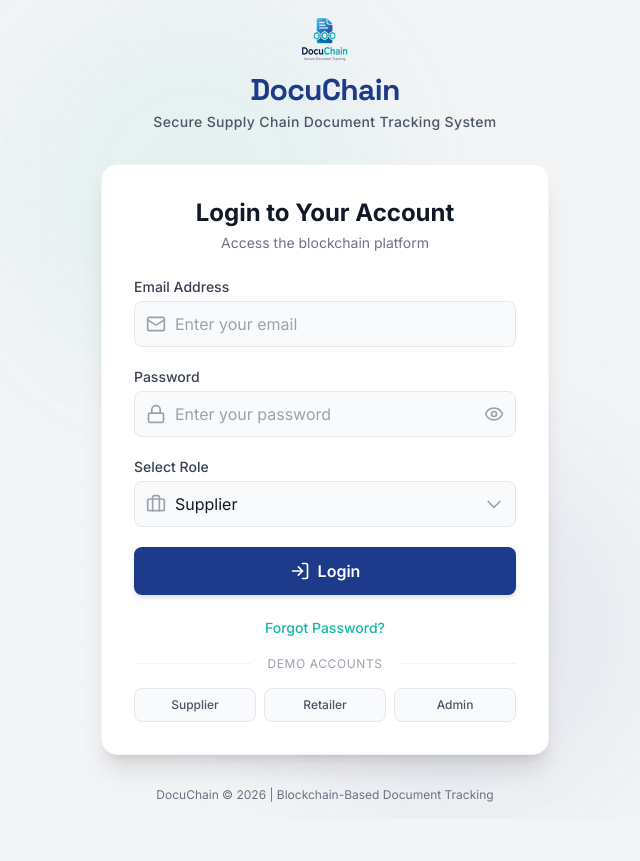
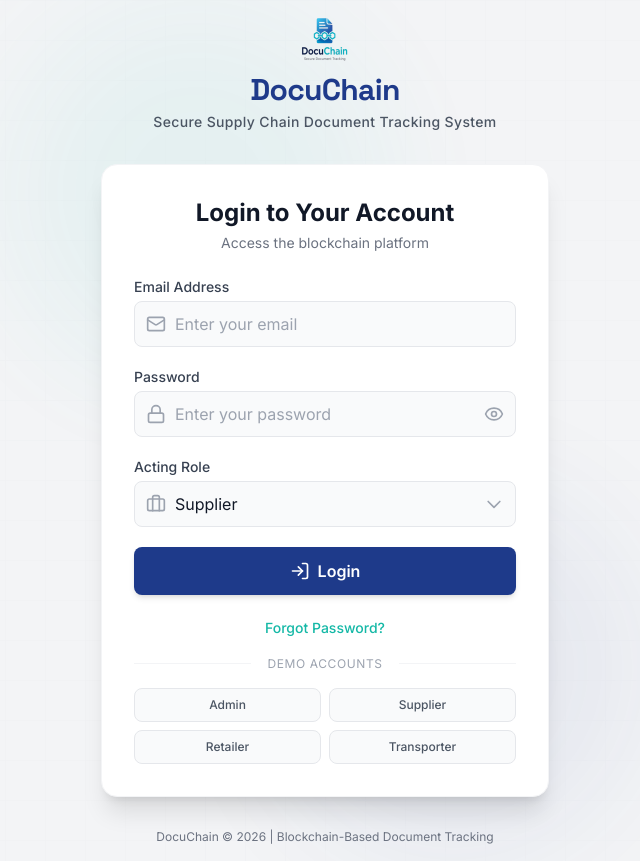
Before and after one commit to devsimonwaweru/ducochain, a React (Vite) app: page /login in a window 1280 px wide. Shown: the whole page, without its empty margins (315-955 px from the left). Before the commit the page ends 819 px from the top, so only its background shows below. Built offline with nearby package versions, Linux system fonts and the light colour scheme.

Commit message:
Feat:authetication

```diff
--- a/src/App.tsx
+++ b/src/App.tsx
@@ -1,4 +1,6 @@
 import { BrowserRouter as Router, Routes, Route, Navigate } from 'react-router-dom';
+import { AuthProvider } from './context/AuthContext';
+import ProtectedRoute from './components/common/ProtectedRoute';
 import LoginPage from './pages/LoginPage';
 import Dashboard from './pages/Dashboard';
 import UploadDocument from './pages/UploadDocument';
@@ -8,36 +10,68 @@ import BlockchainLedger from './pages/BlockchainLedger';
 import Reports from './pages/Reports';
 import UserManagement from './pages/UserManagement';
 import Settings from './pages/Settings';
-import InstallPrompt from './components/InstallPrompt'; // Import the component
+import InstallPrompt from './components/InstallPrompt';
 
 function App() {
   return (
-    <Router>
-      <Routes>
-        <Route path="/" element={<Navigate to="/login" replace />} />
-        <Route path="/login" element={<LoginPage />} />
-        <Route path="/dashboard" element={<Dashboard />} />
-        <Route path="/upload" element={<UploadDocument />} />
-        <Route path="/records" element={<DocumentRecords />} />
-        <Route path="/verify" element={<VerifyDocument />} />
-        <Route path="/ledger" element={<BlockchainLedger />} />
-        <Route path="/reports" element={<Reports />} />
-        <Route path="/users" element={<UserManagement />} />
-        <Route path="/settings" element={<Settings />} />
+    <AuthProvider>
+      <Router>
+        <Routes>
+          {/* Public Route */}
+          <Route path="/login" element={<LoginPage />} />
 
-        <Route path="*" element={
-          <div className="min-h-screen flex items-center justify-center bg-gray-50">
-            <div className="text-center">
-              <h1 className="text-2xl font-bold text-gray-800">404 - Page Not Found</h1>
-              <a href="/login" className="text-secondary hover:underline mt-4 block">Go to Login</a>
-            </div>
-          </div>
-        } />
-      </Routes>
+          {/* Protected Routes */}
+          <Route path="/dashboard" element={<ProtectedRoute><Dashboard /></ProtectedRoute>} />
 
-      {/* Add the Download Popup here */}
-      <InstallPrompt />
-    </Router>
+          <Route path="/upload" element={
+            <ProtectedRoute allowedRoles={['Admin', 'Supplier']}>
+              <UploadDocument />
+            </ProtectedRoute>
+          } />
+
+          <Route path="/records" element={
+            <ProtectedRoute allowedRoles={['Admin', 'Supplier', 'Retailer', 'Transporter']}>
+              <DocumentRecords />
+            </ProtectedRoute>
+          } />
+
+          <Route path="/verify" element={
+            <ProtectedRoute allowedRoles={['Admin', 'Retailer']}>
+              <VerifyDocument />
+            </ProtectedRoute>
+          } />
+
+          <Route path="/ledger" element={
+            <ProtectedRoute allowedRoles={['Admin']}>
+              <BlockchainLedger />
+            </ProtectedRoute>
+          } />
+
+          <Route path="/reports" element={
+            <ProtectedRoute allowedRoles={['Admin', 'Retailer']}>
+              <Reports />
+            </ProtectedRoute>
+          } />
+
+          <Route path="/users" element={
+            <ProtectedRoute allowedRoles={['Admin']}>
+              <UserManagement />
+            </ProtectedRoute>
+          } />
+
+          <Route path="/settings" element={
+            <ProtectedRoute allowedRoles={['Admin']}>
+              <Settings />
+            </ProtectedRoute>
+          } />
+
+          {/* Redirects */}
+          <Route path="/" element={<Navigate to="/login" replace />} />
+          <Route path="*" element={<Navigate to="/login" replace />} />
+        </Routes>
+        <InstallPrompt />
+      </Router>
+    </AuthProvider>
   );
 }
 
--- /dev/null
+++ b/src/components/common/ProtectedRoute.tsx
@@ -0,0 +1,31 @@
+import React from 'react';
+import { Navigate } from 'react-router-dom';
+import { useAuth } from '../../context/AuthContext';
+
+interface ProtectedRouteProps {
+  children: React.ReactNode;
+  allowedRoles?: string[]; // Optional: if not provided, any logged in user can access
+}
+
+const ProtectedRoute: React.FC<ProtectedRouteProps> = ({ children, allowedRoles }) => {
+  const { user, isLoading } = useAuth();
+
+  if (isLoading) {
+    return <div className="min-h-screen flex items-center justify-center bg-gray-50">Loading...</div>;
+  }
+
+  if (!user) {
+    // User not logged in, redirect to Login
+    return <Navigate to="/login" replace />;
+  }
+
+  if (allowedRoles && !allowedRoles.includes(user.role)) {
+    // User logged in but doesn't have permission, redirect to Dashboard
+    // You could create a specific "Unauthorized" page, but redirecting to dashboard is cleaner for demos
+    return <Navigate to="/dashboard" replace />;
+  }
+
+  return <>{children}</>;
+};
+
+export default ProtectedRoute;
--- a/src/components/layout/Sidebar.tsx
+++ b/src/components/layout/Sidebar.tsx
@@ -1,26 +1,34 @@
 import React from 'react';
 import { NavLink } from 'react-router-dom';
-import {
-  LayoutDashboard, Upload, FileText, ShieldCheck, Blocks, PieChart, Users, Settings, X
-} from 'lucide-react';
+import { LayoutDashboard, Upload, FileText, ShieldCheck, Blocks, PieChart, Users, Settings, X } from 'lucide-react';
+import { useAuth } from '../../context/AuthContext';
 
 interface SidebarProps {
   isOpen: boolean;
   onClose: () => void;
 }
 
-const navItems = [
-  { name: 'Dashboard', href: '/dashboard', icon: LayoutDashboard },
-  { name: 'Upload Document', href: '/upload', icon: Upload },
-  { name: 'Document Records', href: '/records', icon: FileText },
-  { name: 'Verify Document', href: '/verify', icon: ShieldCheck },
-  { name: 'Blockchain Ledger', href: '/ledger', icon: Blocks },
-  { name: 'Reports', href: '/reports', icon: PieChart },
-  { name: 'User Management', href: '/users', icon: Users },
-  { name: 'Settings', href: '/settings', icon: Settings },
+// Define permissions for each nav item
+const navConfig = [
+  { name: 'Dashboard', href: '/dashboard', icon: LayoutDashboard, roles: ['Admin', 'Supplier', 'Retailer', 'Transporter'] },
+  { name: 'Upload Document', href: '/upload', icon: Upload, roles: ['Admin', 'Supplier'] },
+  { name: 'Document Records', href: '/records', icon: FileText, roles: ['Admin', 'Supplier', 'Retailer', 'Transporter'] },
+  { name: 'Verify Document', href: '/verify', icon: ShieldCheck, roles: ['Admin', 'Retailer'] },
+  { name: 'Blockchain Ledger', href: '/ledger', icon: Blocks, roles: ['Admin'] }, // Admin only
+  { name: 'Reports', href: '/reports', icon: PieChart, roles: ['Admin', 'Retailer'] },
+  { name: 'User Management', href: '/users', icon: Users, roles: ['Admin'] },
+  { name: 'Settings', href: '/settings', icon: Settings, roles: ['Admin'] },
 ];
 
 const Sidebar: React.FC<SidebarProps> = ({ isOpen, onClose }) => {
+  const { user } = useAuth();
+
+  // Filter nav items based on user role
+  const visibleNavItems = navConfig.filter(item => {
+    if (!user) return false;
+    return item.roles.includes(user.role);
+  });
+
   return (
     <>
       {/* Mobile Overlay */}
@@ -46,7 +54,7 @@ const Sidebar: React.FC<SidebarProps> = ({ isOpen, onClose }) => {
         </div>
 
         <nav className="p-4 space-y-1 h-[calc(100vh-8rem)] overflow-y-auto pt-8 lg:pt-4">
-          {navItems.map((item) => (
+          {visibleNavItems.map((item) => (
             <NavLink
               key={item.name}
               to={item.href}
--- /dev/null
+++ b/src/context/AuthContext.tsx
@@ -0,0 +1,86 @@
+import React, { createContext, useContext, useState, useEffect, type ReactNode } from 'react';
+
+// 1. Define User and Role Types
+type UserRole = 'Admin' | 'Supplier' | 'Retailer' | 'Transporter';
+
+interface User {
+  email: string;
+  name: string;
+  role: UserRole;
+  initials: string;
+}
+
+interface AuthContextType {
+  user: User | null;
+  login: (email: string, password: string) => boolean;
+  logout: () => void;
+  isLoading: boolean;
+}
+
+// 2. Define Demo Users (As requested)
+const DEMO_USERS: { [key: string]: { password: string; user: User } } = {
+  'admin@docuchain.com': {
+    password: 'admin123',
+    user: { email: 'admin@docuchain.com', name: 'Admin User', role: 'Admin', initials: 'AD' }
+  },
+  'supplier@test.com': {
+    password: 'supplier123',
+    user: { email: 'supplier@test.com', name: 'John Supplier', role: 'Supplier', initials: 'JS' }
+  },
+  'retailer@test.com': {
+    password: 'retailer123',
+    user: { email: 'retailer@test.com', name: 'Jane Retailer', role: 'Retailer', initials: 'JR' }
+  },
+  'transporter@test.com': {
+    password: 'transporter123',
+    user: { email: 'transporter@test.com', name: 'Mike Transport', role: 'Transporter', initials: 'MT' }
+  }
+};
+
+const AuthContext = createContext<AuthContextType | undefined>(undefined);
+
+export const AuthProvider: React.FC<{ children: ReactNode }> = ({ children }) => {
+  const [user, setUser] = useState<User | null>(null);
+  const [isLoading, setIsLoading] = useState(true);
+
+  useEffect(() => {
+    // Check local storage for existing session on load
+    const storedUser = localStorage.getItem('docuchain_user');
+    if (storedUser) {
+      // eslint-disable-next-line react-hooks/set-state-in-effect
+      setUser(JSON.parse(storedUser));
+    }
+    setIsLoading(false);
+  }, []);
+
+  const login = (email: string, password: string): boolean => {
+    const record = DEMO_USERS[email.toLowerCase()];
+    if (record && record.password === password) {
+      const loggedInUser = record.user;
+      setUser(loggedInUser);
+      localStorage.setItem('docuchain_user', JSON.stringify(loggedInUser));
+      return true;
+    }
+    return false;
+  };
+
+  const logout = () => {
+    setUser(null);
+    localStorage.removeItem('docuchain_user');
+  };
+
+  return (
+    <AuthContext.Provider value={{ user, login, logout, isLoading }}>
+      {children}
+    </AuthContext.Provider>
+  );
+};
+
+// eslint-disable-next-line react-refresh/only-export-components
+export const useAuth = () => {
+  const context = useContext(AuthContext);
+  if (context === undefined) {
+    throw new Error('useAuth must be used within an AuthProvider');
+  }
+  return context;
+};
--- a/src/pages/LoginPage.tsx
+++ b/src/pages/LoginPage.tsx
@@ -1,6 +1,7 @@
 import React, { useState } from 'react';
 import { Mail, Lock, Eye, EyeOff, LogIn, Shield, Users, Truck, UserCircle, Briefcase } from 'lucide-react';
 import { useNavigate } from 'react-router-dom';
+import { useAuth } from '../context/AuthContext';
 
 const roleIcons = {
   Supplier: Briefcase,
@@ -12,29 +13,53 @@ const roleIcons = {
 
 const LoginPage: React.FC = () => {
   const navigate = useNavigate();
+  const { login } = useAuth(); // Get login function from context
+
   const [email, setEmail] = useState('');
   const [password, setPassword] = useState('');
-  const [role, setRole] = useState<keyof typeof roleIcons>('Supplier');
+  const [role, setRole] = useState<keyof typeof roleIcons>('Supplier'); // Visual only
   const [showPassword, setShowPassword] = useState(false);
   const [isLoading, setIsLoading] = useState(false);
+  const [error, setError] = useState('');
 
   const handleLogin = (e: React.FormEvent) => {
     e.preventDefault();
     setIsLoading(true);
+    setError('');
+
+    // Attempt login via Context
+    const success = login(email, password);
+
     setTimeout(() => {
       setIsLoading(false);
-      navigate('/dashboard');
+      if (success) {
+        navigate('/dashboard');
+      } else {
+        setError('Invalid credentials. Please use a Demo Account below.');
+      }
     }, 1000);
   };
 
+  // Fill credentials based on the hardcoded users in AuthContext
   const fillDemoCredentials = (selectedRole: string) => {
     setRole(selectedRole as keyof typeof roleIcons);
-    setEmail(`${selectedRole.toLowerCase()}@test.com`);
-    setPassword('password123');
+
+    const credentials: { [key: string]: { email: string; pass: string } } = {
+      'Admin': { email: 'admin@docuchain.com', pass: 'admin123' },
+      'Supplier': { email: 'supplier@test.com', pass: 'supplier123' },
+      'Retailer': { email: 'retailer@test.com', pass: 'retailer123' },
+      'Transporter': { email: 'transporter@test.com', pass: 'transporter123' },
+    };
+
+    if (credentials[selectedRole]) {
+      setEmail(credentials[selectedRole].email);
+      setPassword(credentials[selectedRole].pass);
+    }
   };
 
   return (
     <div className="min-h-screen bg-app-bg flex flex-col justify-center items-center p-4 relative overflow-hidden">
+      {/* Background Pattern */}
       <div className="absolute inset-0 z-0 opacity-30 pointer-events-none">
         <svg width="100%" height="100%" xmlns="http://www.w3.org/2000/svg">
           <defs>
@@ -48,6 +73,7 @@ const LoginPage: React.FC = () => {
         <div className="absolute bottom-0 right-1/4 w-96 h-96 bg-primary rounded-full filter blur-3xl opacity-20"></div>
       </div>
 
+      {/* Branding */}
       <div className="relative z-10 text-center mb-8">
         <div className="flex flex-col items-center justify-center gap-3 mb-2">
           <img src="/logo.png" alt="DocuChain Logo" className="h-12 w-auto object-contain" />
@@ -58,6 +84,7 @@ const LoginPage: React.FC = () => {
         </p>
       </div>
 
+      {/* Login Card */}
       <div className="relative z-10 w-full max-w-md">
         <div className="bg-white rounded-2xl shadow-xl border border-gray-100 p-8">
 
@@ -66,7 +93,15 @@ const LoginPage: React.FC = () => {
             <p className="text-gray-500 text-sm mt-1">Access the blockchain platform</p>
           </div>
 
+          {/* Error Message */}
+          {error && (
+            <div className="mb-4 bg-flagged/10 text-flagged text-sm text-center p-3 rounded-lg border border-flagged/20">
+              {error}
+            </div>
+          )}
+
           <form onSubmit={handleLogin} className="space-y-5">
+            {/* Email Input */}
             <div>
               <label className="block text-sm font-medium text-gray-700 mb-1">Email Address</label>
               <div className="relative">
@@ -84,6 +119,7 @@ const LoginPage: React.FC = () => {
               </div>
             </div>
 
+            {/* Password Input */}
             <div>
               <label className="block text-sm font-medium text-gray-700 mb-1">Password</label>
               <div className="relative">
@@ -108,8 +144,9 @@ const LoginPage: React.FC = () => {
               </div>
             </div>
 
+            {/* Role Selector (Visual Only) */}
             <div>
-              <label className="block text-sm font-medium text-gray-700 mb-1">Select Role</label>
+              <label className="block text-sm font-medium text-gray-700 mb-1">Acting Role</label>
               <div className="relative">
                 <div className="absolute inset-y-0 left-0 pl-3 flex items-center pointer-events-none">
                    {role && React.createElement(roleIcons[role], { className: "w-5 h-5 text-gray-400" })}
@@ -122,7 +159,6 @@ const LoginPage: React.FC = () => {
                   <option value="Supplier">Supplier</option>
                   <option value="Retailer">Retailer</option>
                   <option value="Transporter">Transporter</option>
-                  <option value="Auditor">Auditor</option>
                   <option value="Admin">Admin</option>
                 </select>
                 <div className="absolute inset-y-0 right-0 pr-3 flex items-center pointer-events-none">
@@ -133,6 +169,7 @@ const LoginPage: React.FC = () => {
               </div>
             </div>
 
+            {/* Submit Button */}
             <button
               type="submit"
               disabled={isLoading}
@@ -152,13 +189,14 @@ const LoginPage: React.FC = () => {
             </div>
           </form>
 
+          {/* Demo Accounts */}
           <div className="my-6 border-t border-gray-100 relative">
             <div className="absolute inset-0 flex items-center justify-center">
               <span className="bg-white px-4 text-xs text-gray-400 uppercase tracking-wider">Demo Accounts</span>
             </div>
           </div>
-          <div className="grid grid-cols-3 gap-2">
-            {['Supplier', 'Retailer', 'Admin'].map((demoRole) => (
+          <div className="grid grid-cols-2 gap-2">
+            {['Admin', 'Supplier', 'Retailer', 'Transporter'].map((demoRole) => (
               <button
                 key={demoRole}
                 type="button"
```
Also changed, not shown: src/components/layout/Header.tsx (+8 -2 lines), 1 other file (tests, documents, lock files or other folders).
